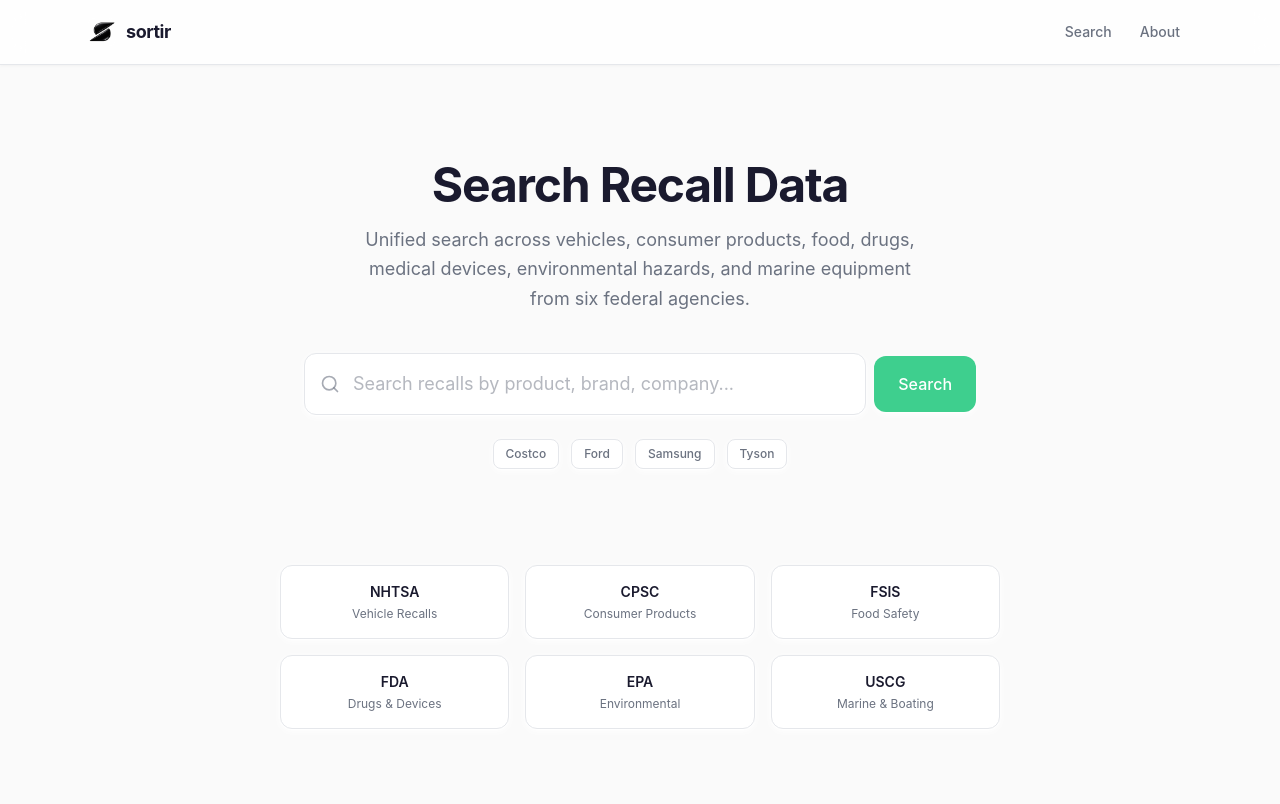
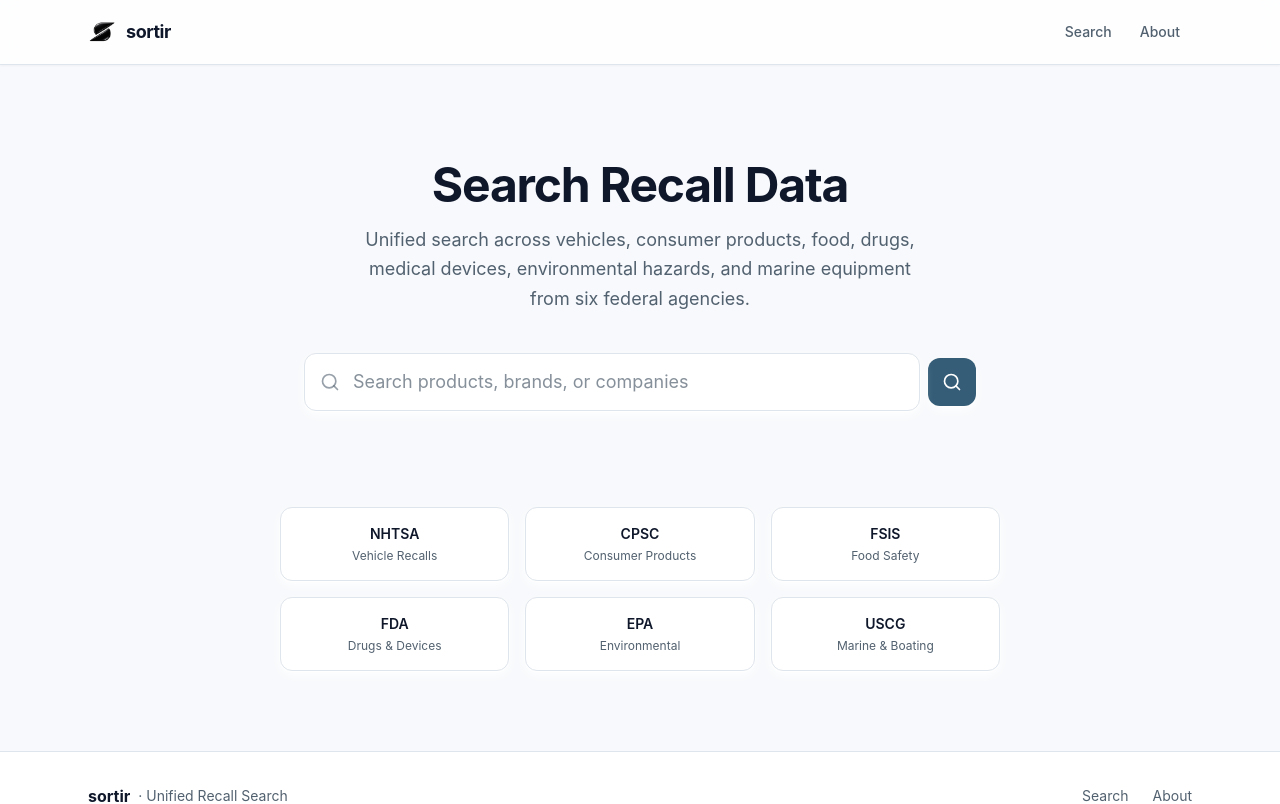
Before and after one commit to knickerboxker-sudo/onboard, a Next.js app: page / in a window 1280 px wide. Shown: the top 804 px of the page. Built offline with nearby package versions, Linux system fonts and the light colour scheme.

Commit message:
Refine search matching and refresh UI styling

```diff
--- a/src/app/globals.css
+++ b/src/app/globals.css
@@ -2,15 +2,15 @@
 @tailwind components;
 @tailwind utilities;
 
-@import url('https://fonts.googleapis.com/css2?family=Inter:wght@400;500;600;700&family=JetBrains+Mono:wght@400;500&display=swap');
+@import url('https://fonts.googleapis.com/css2?family=Inter:wght@400;500;600;700&family=JetBrains+Mono:wght@400;500&family=Space+Grotesk:wght@400;500;600;700&display=swap');
 
 body {
-  color: #1a1a2e;
-  background: #fafafa;
+  color: #0f172a;
+  background: #f7f9fc;
 }
 
 ::selection {
-  background: #3ECF8E;
+  background: #355d77;
   color: #ffffff;
 }
 
--- a/src/app/layout.tsx
+++ b/src/app/layout.tsx
@@ -20,7 +20,7 @@
   return (
     <html lang="en">
       <head>
-        <meta name="theme-color" content="#fafafa" />
+        <meta name="theme-color" content="#f7f9fc" />
       </head>
       <body className="bg-base text-ink min-h-screen font-sans antialiased">
         {children}
--- a/src/app/page.tsx
+++ b/src/app/page.tsx
@@ -21,17 +21,6 @@
             </p>
           </div>
           <SearchBar large />
-          <div className="flex justify-center gap-3 mt-6 flex-wrap">
-            {["Costco", "Ford", "Samsung", "Tyson"].map((suggestion) => (
-              <a
-                key={suggestion}
-                href={`/search?q=${encodeURIComponent(suggestion)}`}
-                className="text-xs font-medium text-muted bg-white border border-border px-3 py-1.5 rounded-lg hover:border-accent hover:text-accent transition-all shadow-card"
-              >
-                {suggestion}
-              </a>
-            ))}
-          </div>
         </section>
 
         <section className="max-w-3xl mx-auto px-6 pb-20">
--- a/src/components/SearchBar.tsx
+++ b/src/components/SearchBar.tsx
@@ -34,19 +34,20 @@
             value={query}
             onChange={(e) => setQuery(e.target.value)}
             onKeyDown={(e) => e.key === "Enter" && handleSearch()}
-            placeholder="Search recalls by product, brand, company..."
-            className={`w-full bg-white border border-border rounded-xl text-ink placeholder:text-muted/50 focus:outline-none focus:ring-2 focus:ring-accent/30 focus:border-accent transition-all shadow-card ${
-              large ? "pl-12 pr-4 py-4 text-lg" : "pl-11 pr-4 py-3 text-base"
+            placeholder="Search products, brands, or companies"
+            className={`w-full bg-white border border-border rounded-xl text-ink placeholder:text-muted/70 placeholder:opacity-100 focus:outline-none focus:ring-2 focus:ring-accent/25 focus:border-accent transition-all shadow-card ${
+              large ? "pl-12 pr-4 py-4 text-lg leading-6" : "pl-11 pr-4 py-3 text-base leading-6"
             }`}
           />
         </div>
         <button
           onClick={() => handleSearch()}
-          className={`flex-shrink-0 bg-accent hover:bg-accent-hover text-white font-medium rounded-xl transition-all shadow-card hover:shadow-card-hover active:scale-[0.98] ${
-            large ? "px-6 py-4 text-base" : "px-5 py-3 text-sm"
+          aria-label="Search"
+          className={`flex-shrink-0 bg-accent hover:bg-accent-hover text-white rounded-xl transition-all shadow-card hover:shadow-card-hover active:scale-[0.98] flex items-center justify-center ${
+            large ? "h-12 w-12" : "h-10 w-10"
           }`}
         >
-          Search
+          <Search className="text-white" size={large ? 20 : 18} />
         </button>
       </div>
     </div>
--- a/src/lib/api-fetcher.ts
+++ b/src/lib/api-fetcher.ts
@@ -381,54 +381,52 @@
 
 function filterByQuery(results: RecallResult[], query: string) {
   const normalized = normalizeSearchText(query);
-  const compactNormalized = compactSearchText(normalized);
   const stripped = stripCorporateSuffixes(normalized);
-  const compactStripped = compactSearchText(stripped);
   const aliases =
     COMPANY_ALIASES[normalized] ||
-    COMPANY_ALIASES[compactNormalized] ||
     COMPANY_ALIASES[stripped] ||
-    COMPANY_ALIASES[compactStripped] ||
     [];
   const normalizedAliases = aliases.map((alias) => normalizeSearchText(alias));
   const queryVariants = [normalized, stripped].filter(Boolean);
-  const compactQueryVariants = [compactNormalized, compactStripped].filter(Boolean);
+  const compactQueryVariants = [compactSearchText(normalized), compactSearchText(stripped)].filter(Boolean);
+  const tokens = queryVariants
+    .flatMap((variant) => variant.split(" "))
+    .filter(Boolean);
   return results.filter((item) => {
     const combined = SEARCH_FIELDS.map((field) => safeString(item[field])).join(
       " "
     );
     const normalizedCombined = normalizeSearchText(combined);
     const strippedCombined = stripCorporateSuffixes(normalizedCombined);
-    const compactCombined = compactSearchText(normalizedCombined);
-    const compactStrippedCombined = compactSearchText(strippedCombined);
-    const tokens = queryVariants
-      .flatMap((variant) => variant.split(" "))
-      .filter(Boolean);
+    const words = normalizedCombined.split(" ").filter(Boolean);
+    const strippedWords = strippedCombined.split(" ").filter(Boolean);
     const matchesDirect =
-      compactQueryVariants.length > 0
-        ? compactQueryVariants.some((variant) =>
-            compactCombined.includes(variant) ||
-            compactStrippedCombined.includes(variant)
+      queryVariants.length > 0
+        ? queryVariants.some(
+            (variant) =>
+              normalizedCombined.includes(variant) ||
+              strippedCombined.includes(variant)
           )
         : false;
     const matchesTokens =
       tokens.length > 0 &&
       tokens.every(
         (token) =>
-          normalizedCombined.includes(token) ||
-          strippedCombined.includes(token)
+          words.some((word) => word === token || word.startsWith(token)) ||
+          strippedWords.some((word) => word === token || word.startsWith(token))
       );
-    const matchesPrefix =
-      tokens.length > 0 &&
-      tokens.every((token) =>
-        normalizedCombined
-          .split(" ")
-          .some((word) => word.startsWith(token)) ||
-        strippedCombined
-          .split(" ")
-          .some((word) => word.startsWith(token))
-      );
-    const matchesText = matchesDirect || matchesTokens || matchesPrefix;
+    const matchesAdjacent =
+      compactQueryVariants.length > 0 &&
+      compactQueryVariants.some((variant) => {
+        if (!variant) return false;
+        const checkAdjacent = (list: string[]) =>
+          list.some(
+            (word, index) =>
+              index < list.length - 1 && `${word}${list[index + 1]}` === variant
+          );
+        return checkAdjacent(words) || checkAdjacent(strippedWords);
+      });
+    const matchesText = matchesDirect || matchesTokens || matchesAdjacent;
     if (matchesText) return true;
     if (normalizedAliases.length > 0) {
       return normalizedAliases.some((alias) =>
--- a/tailwind.config.ts
+++ b/tailwind.config.ts
@@ -5,29 +5,29 @@
   theme: {
     extend: {
       colors: {
-        base: "#fafafa",
+        base: "#f7f9fc",
         card: "#ffffff",
-        "card-hover": "#f8f9fb",
-        ink: "#1a1a2e",
-        muted: "#6b7280",
-        border: "#e5e7eb",
-        accent: "#3ECF8E",
-        "accent-hover": "#38b27d",
-        "accent-light": "#3ECF8E1a",
-        success: "#3ECF8E",
+        "card-hover": "#f3f6fb",
+        ink: "#0f172a",
+        muted: "#52616f",
+        border: "#dfe5ec",
+        accent: "#355d77",
+        "accent-hover": "#2f5269",
+        "accent-light": "#355d7724",
+        success: "#2f9e88",
         warning: "#f59e0b",
         danger: "#ef4444",
-        highlight: "#f3f4f6",
+        highlight: "#eef2f6",
       },
       fontFamily: {
-        sans: ["Inter", "system-ui", "sans-serif"],
+        sans: ["Space Grotesk", "Inter", "system-ui", "sans-serif"],
         mono: ["JetBrains Mono", "Fira Code", "monospace"],
       },
       boxShadow: {
-        soft: "0 1px 3px rgba(0,0,0,0.04), 0 4px 12px rgba(0,0,0,0.04)",
-        card: "0 1px 2px rgba(0,0,0,0.03), 0 2px 8px rgba(0,0,0,0.04)",
-        "card-hover": "0 2px 4px rgba(0,0,0,0.04), 0 8px 24px rgba(0,0,0,0.06)",
-        header: "0 1px 3px rgba(0,0,0,0.04)",
+        soft: "0 1px 2px rgba(15, 23, 42, 0.04), 0 2px 8px rgba(15, 23, 42, 0.06)",
+        card: "0 1px 2px rgba(15, 23, 42, 0.04), 0 4px 12px rgba(15, 23, 42, 0.06)",
+        "card-hover": "0 4px 10px rgba(15, 23, 42, 0.08), 0 12px 24px rgba(15, 23, 42, 0.08)",
+        header: "0 1px 2px rgba(15, 23, 42, 0.04)",
       },
       borderRadius: {
         xl: "12px",
```
